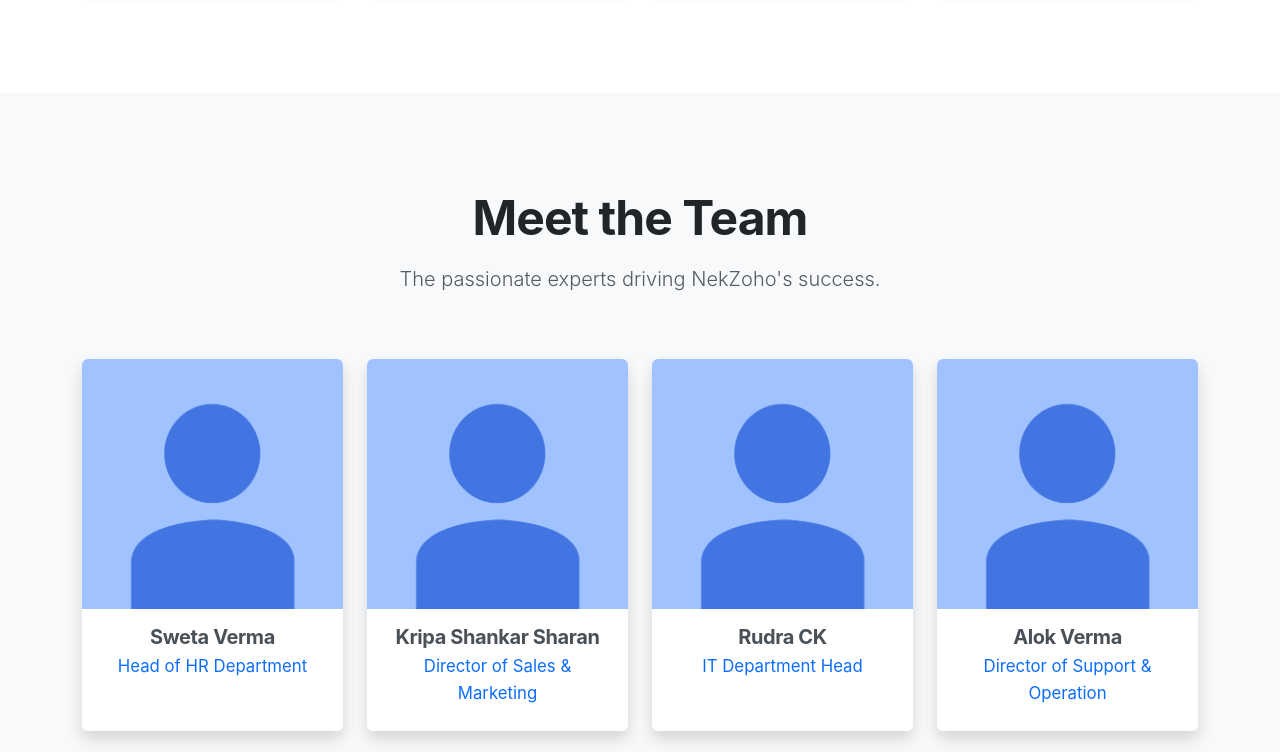
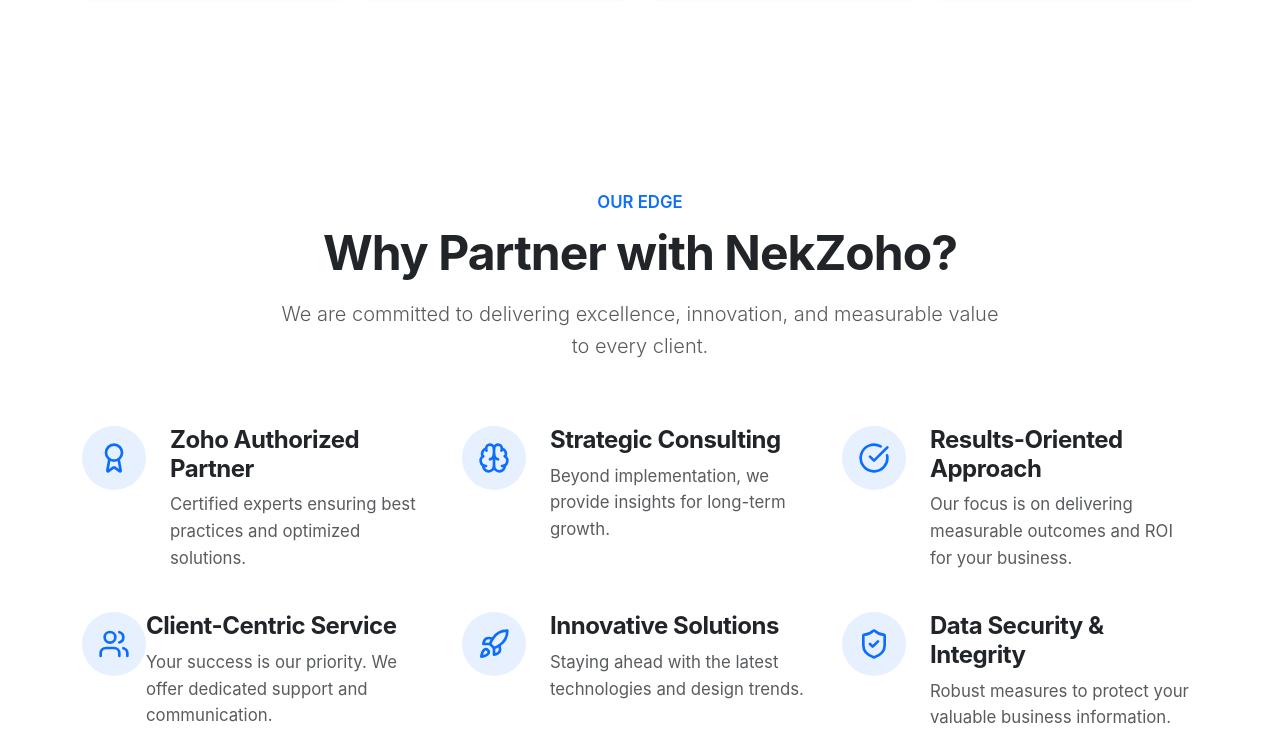
Before and after one commit to Shreyansh157/NekZoho-Static, a plain HTML site: page about.html in a window 1280 px wide. Shown: the part 1641-2393 px from the top of the page. Drawn offline with nearby package versions, Linux system fonts and the light colour scheme.

Commit message:
Fixed About Section

```diff
--- a/about.html
+++ b/about.html
@@ -190,7 +190,7 @@
       </div>
     </section>
 
-    <section id="team-section" class="section-padding bg-light pb-4 fade-in-section">
+    <!-- <section id="team-section" class="section-padding bg-light pb-4 fade-in-section">
       <div class="container">
         <div class="row justify-content-center text-center mb-5">
           <div class="col-lg-8">
@@ -273,7 +273,7 @@
           </div>
         </div>
       </div>
-    </section>
+    </section> -->
 
     <section id="why-choose-us" class="section-padding bg-light-textured-1 fade-in-section">
       <div class="container">
```
